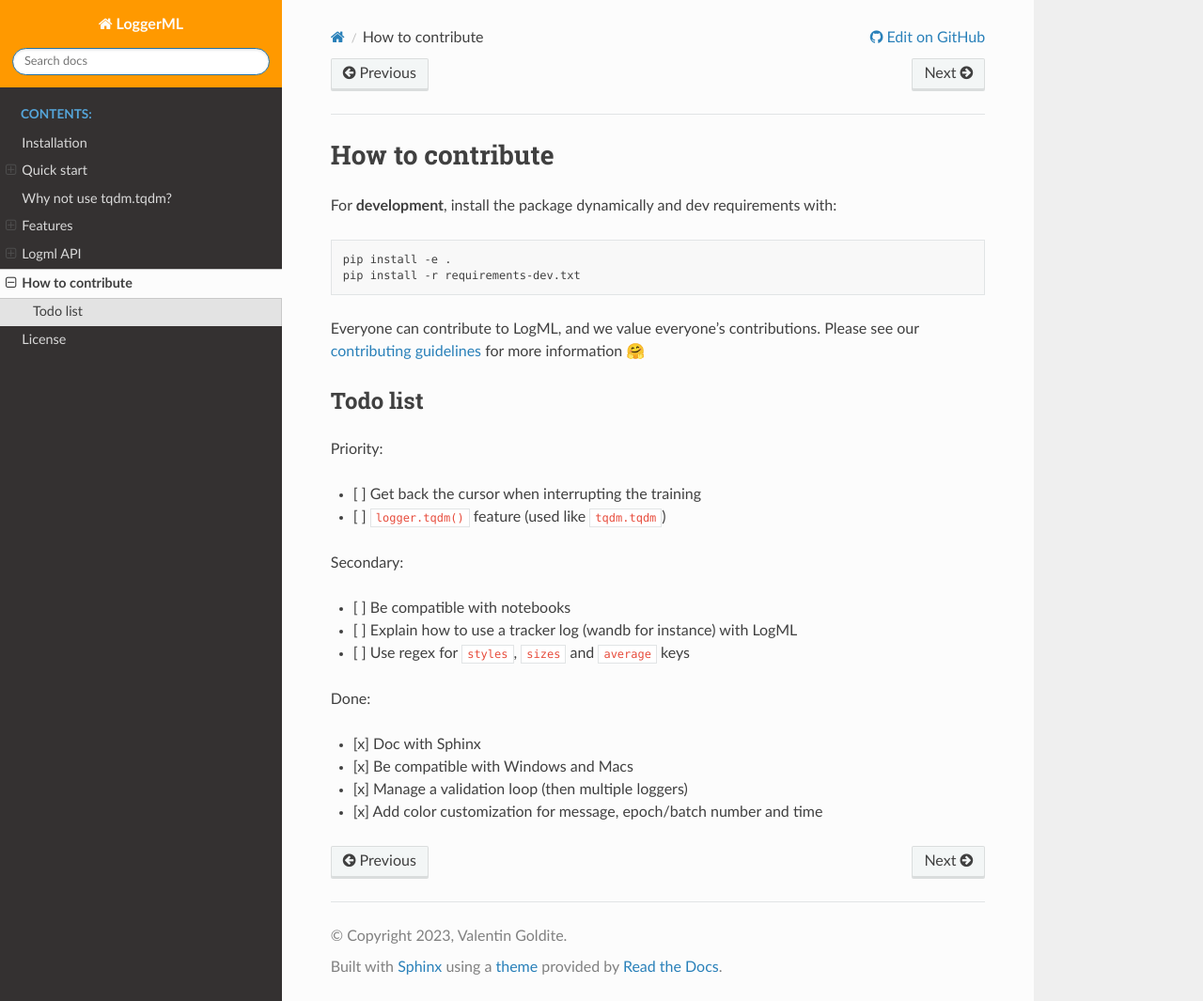
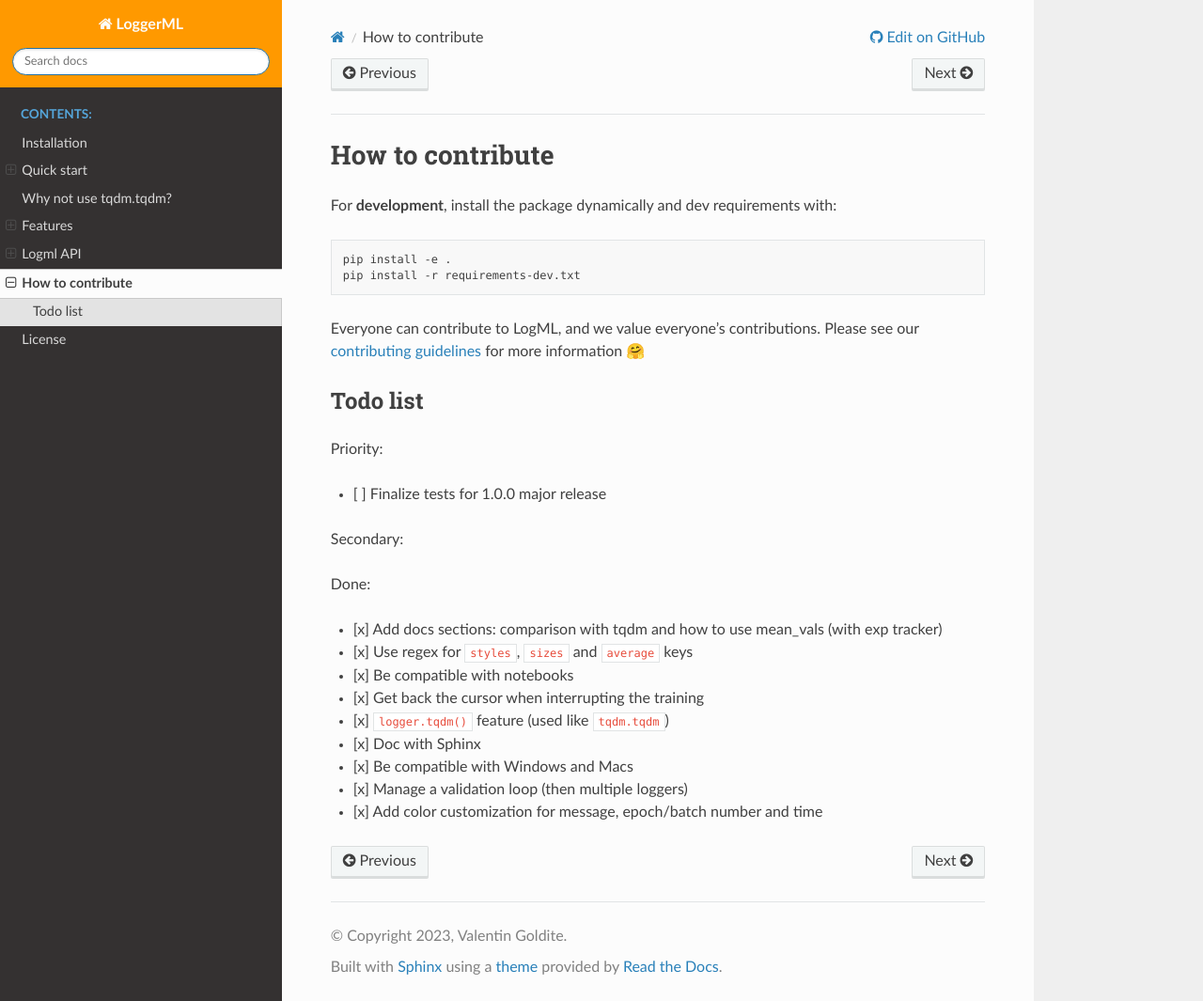
Before and after one commit to valentingol/logml, a Sphinx documentation site: the page built from docs/contribute.md, in a window 1280 px wide and 1065 px high. Shown: the whole window at 94% size. Built offline with Sphinx 7.4.7 and the Read the Docs theme 2.0.0, drawn with Linux system fonts in a browser that asks for light colours; the version number could not be read and is left out.

Commit message:
📝 Update to-do list

```diff
--- a/docs/contribute.md
+++ b/docs/contribute.md
@@ -15,17 +15,18 @@ for more information 🤗
 
 Priority:
 
-- [ ] Get back the cursor when interrupting the training
-- [ ] `logger.tqdm()` feature (used like `tqdm.tqdm`)
+- [ ] Finalize tests for 1.0.0 major release
 
 Secondary:
 
-- [ ] Be compatible with notebooks
-- [ ] Explain how to use a tracker log (wandb for instance) with LogML
-- [ ] Use regex for `styles`, `sizes` and `average` keys
-
 Done:
 
+- [x] Add docs sections: comparison with tqdm and how to use mean_vals
+  (with exp tracker)
+- [x] Use regex for `styles`, `sizes` and `average` keys
+- [x] Be compatible with notebooks
+- [x] Get back the cursor when interrupting the training
+- [x] `logger.tqdm()` feature (used like `tqdm.tqdm`)
 - [x] Doc with Sphinx
 - [x] Be compatible with Windows and Macs
 - [x] Manage a validation loop (then multiple loggers)
```
Also changed, not shown: README.md (+5 -4 lines).
